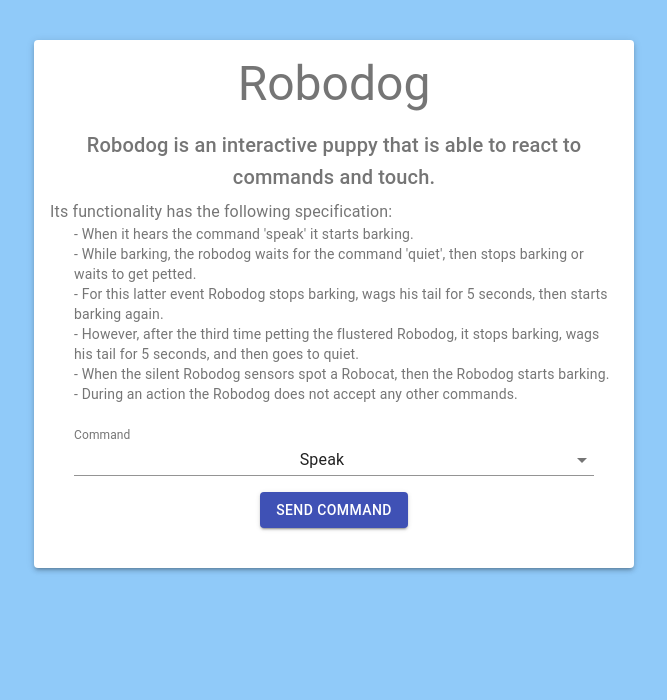
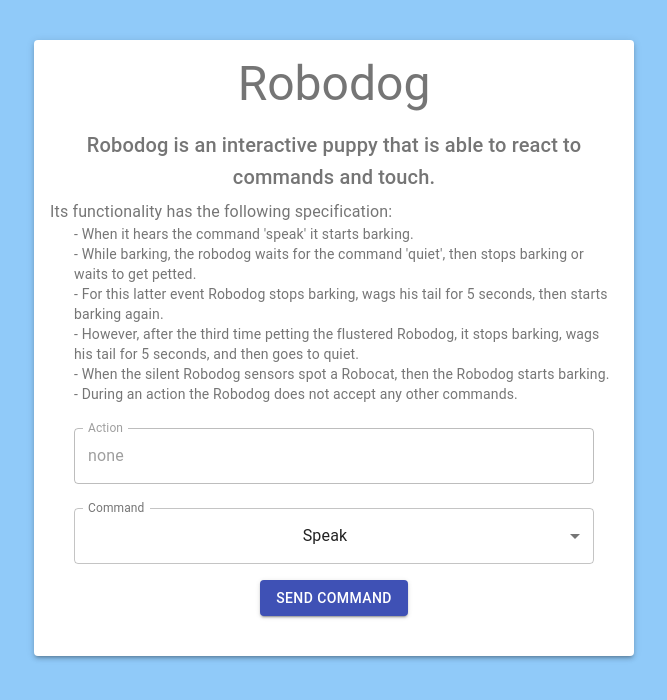
Before and after one commit to kelemenr/software-testing, a React (Create React App) app: page / in a window 1280 px wide. Shown: the top 700 px of the page, without its empty margins (306-973 px from the left). Built offline with nearby package versions, Linux system fonts and the light colour scheme.

Commit message:
implemented basic logic

```diff
--- a/src/App.js
+++ b/src/App.js
@@ -1,5 +1,5 @@
-import { useState } from 'react'
-import { Grid, Box, Paper, Typography, Select, MenuItem, InputLabel, FormControl, Button } from '@material-ui/core'
+import { useState, useEffect } from 'react'
+import { Grid, Box, Paper, Typography, Select, MenuItem, InputLabel, FormControl, Button, TextField } from '@material-ui/core'
 import { makeStyles } from '@material-ui/core/styles'
 
 const useStyles = makeStyles((theme) => ({
@@ -12,15 +12,51 @@ const useStyles = makeStyles((theme) => ({
 
 export default function App() {
   const classes = useStyles()
-  const [command, setCommand] = useState(1)
+  const [command, setCommand] = useState('speak')
+  const [action, setAction] = useState('none')
+  const [active, setActive] = useState(true)
+  const [flusterLevel, setFlusterLevel] = useState(0)
 
   const handleChange = (event) => {
     setCommand(event.target.value)
   }
 
   const sendCommand = () => {
-    console.log('command:' + command)
+    if(command === 'speak') {
+      setAction('barking')
+    } else if (command === 'quiet') {
+      let rand = Math.floor(Math.random() * 2)
+
+      if(rand === 1) {
+        setAction('none')
+      } else {
+        setActive(false)
+        setAction('wagging tail, and waiting for petting!')
+        setTimeout(() => { setAction('barking'); setActive(true) }, 5000)
+      }
+    } else if (command === 'pet') {
+      setActive(false)
+      setAction('wagging tail, pleased!')
+      setFlusterLevel(flusterLevel + 1)
+      if (flusterLevel === 3) {
+        setTimeout(() => { setAction('none'); setFlusterLevel(0); setActive(true) }, 5000)
+      } else {
+        setTimeout(() => { setAction('barking'); setActive(true) }, 5000)
+      }
+    }
   }
+
+  useEffect(() => {
+    // looking for robocats at every 2 secs, if doing nothing
+    const interval = setInterval(() => {
+      let rand = Math.floor(Math.random() * 10)
+      console.log('Robocat random number:', rand)
+      if(rand === 6 && action === 'none' ) {
+        setAction('spotted a robocat! barking aggressively!')
+      }
+    }, 2000)
+    return () => clearInterval(interval)
+  })
 
   return (
     <Box m={5}>
@@ -40,20 +76,26 @@ export default function App() {
             </Box>
             <Box m={3}>
               <FormControl fullWidth>
-                <InputLabel id='command-label'>Command</InputLabel>
+                <TextField id='action' label='Action' variant='outlined' value={action} disabled />
+              </FormControl>
+            </Box>
+            <Box m={3}>
+              <FormControl variant='outlined' fullWidth>
+                <InputLabel id='command-select'>Command</InputLabel>
                 <Select
-                  id='command-select'
-                  labelId='command-label'
+                  id='command'
+                  label='Command'
+                  labelId='command-select'
                   value={command}
                   onChange={handleChange}
                 >
-                  <MenuItem value={1}>Speak</MenuItem>
-                  <MenuItem value={2}>Quiet</MenuItem>
-                  <MenuItem value={3}>Pet</MenuItem>
+                  <MenuItem value={'speak'}>Speak</MenuItem>
+                  <MenuItem value={'quiet'}>Quiet</MenuItem>
+                  <MenuItem value={'pet'}>Pet</MenuItem>
                 </Select>
               </FormControl>
               <Box m={2}>
-                <Button variant='contained' color='primary' onClick={sendCommand}>send command</Button>
+                <Button variant='contained' color='primary' disabled={!active} onClick={sendCommand}>send command</Button>
               </Box>
             </Box>
           </Paper>
--- a/src/index.js
+++ b/src/index.js
@@ -12,13 +12,10 @@ const theme = createMuiTheme({
   },
 })
 
-
 ReactDOM.render(
-  <React.StrictMode>
     <MuiThemeProvider theme={theme}>
       <CssBaseline />
       <App/>
-    </MuiThemeProvider >
-  </React.StrictMode>,
+    </MuiThemeProvider >,
   document.getElementById('root')
 )
```
